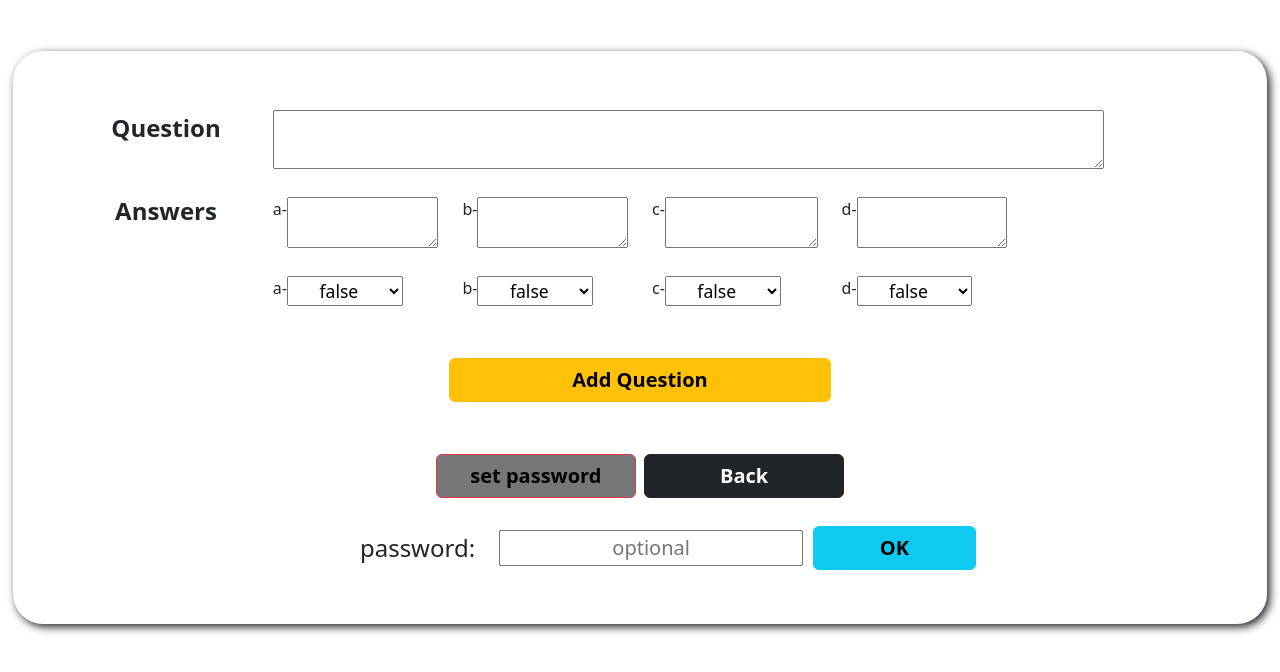
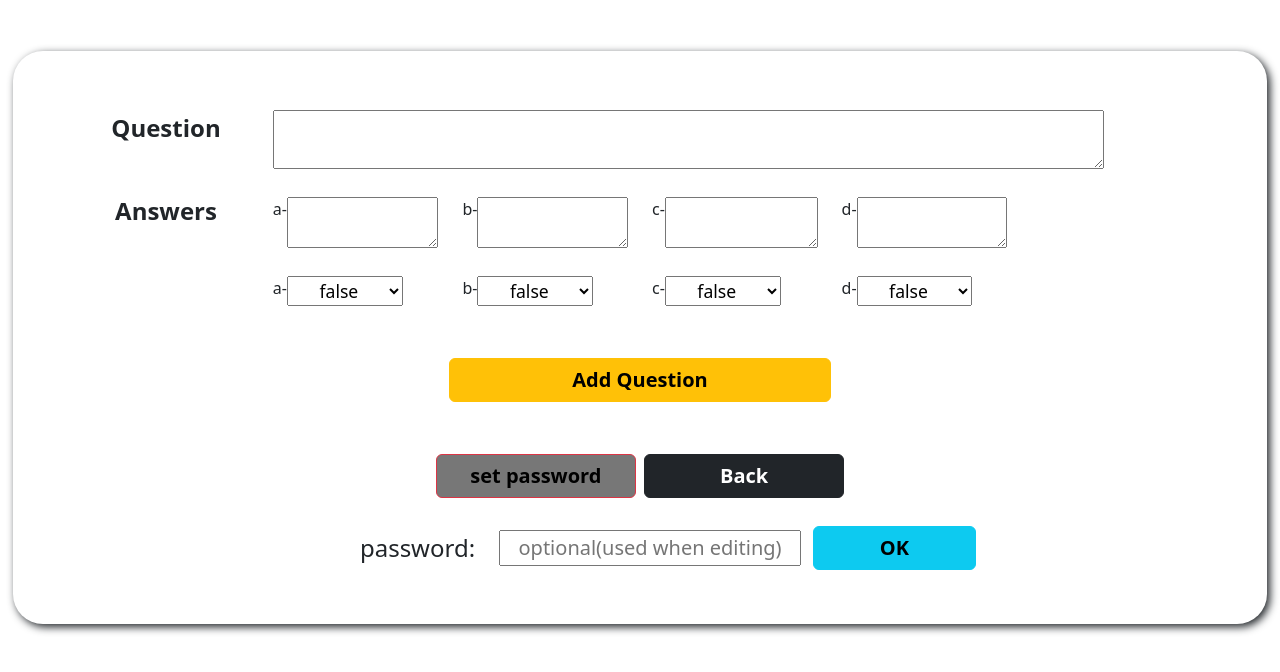
Before and after one commit to abdullah0saeed/quiz-webApp-front, a React (Create React App) app: page /create in a window 1280 px wide. Both pictures are taken after a click on the element "Submit Quiz". Shown: the top 672 px of the page. Built offline with nearby package versions, Linux system fonts and the light colour scheme.

Commit message:
edit a placeholder

```diff
--- a/src/Pages/CreateQuiz.js
+++ b/src/Pages/CreateQuiz.js
@@ -298,8 +298,8 @@ export default function CreateQuiz() {
             </label>
             <div className="col-sm-4 col-8 d-flex justify-content-sm-start ">
               <input
-                className=" text-center fs-5 w-90"
-                placeholder="optional"
+                className=" text-center fs-5 w-100"
+                placeholder="optional(used when editing)"
                 type="text"
                 value={password}
                 onChange={(e) => setPassword(e.target.value)}
```
